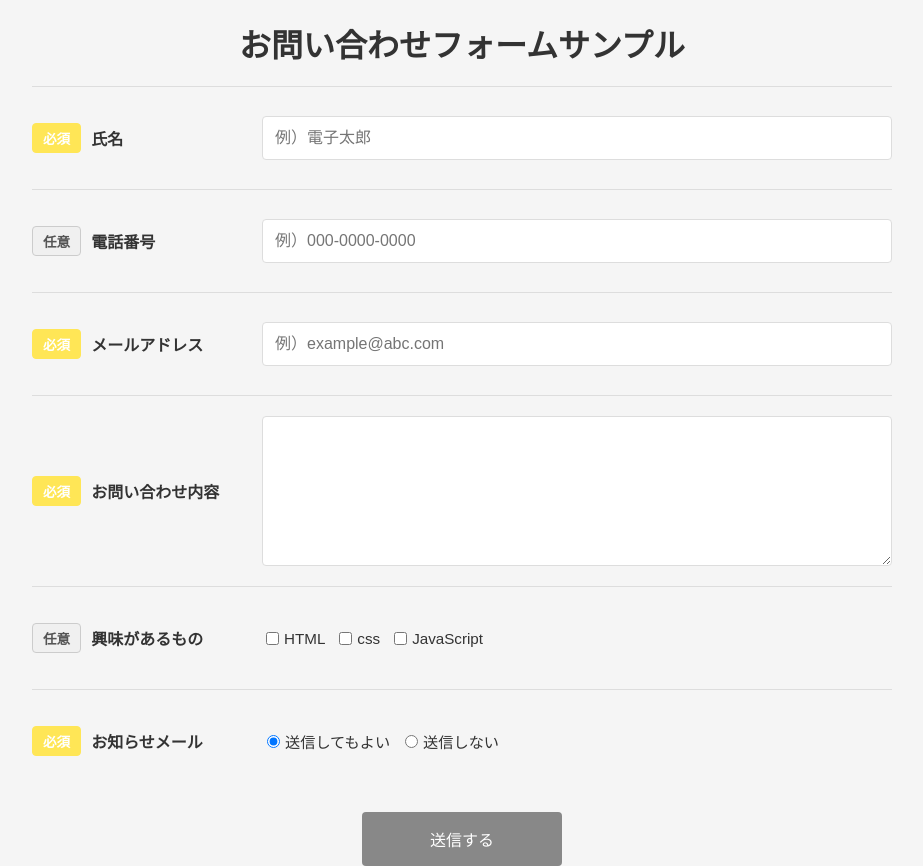
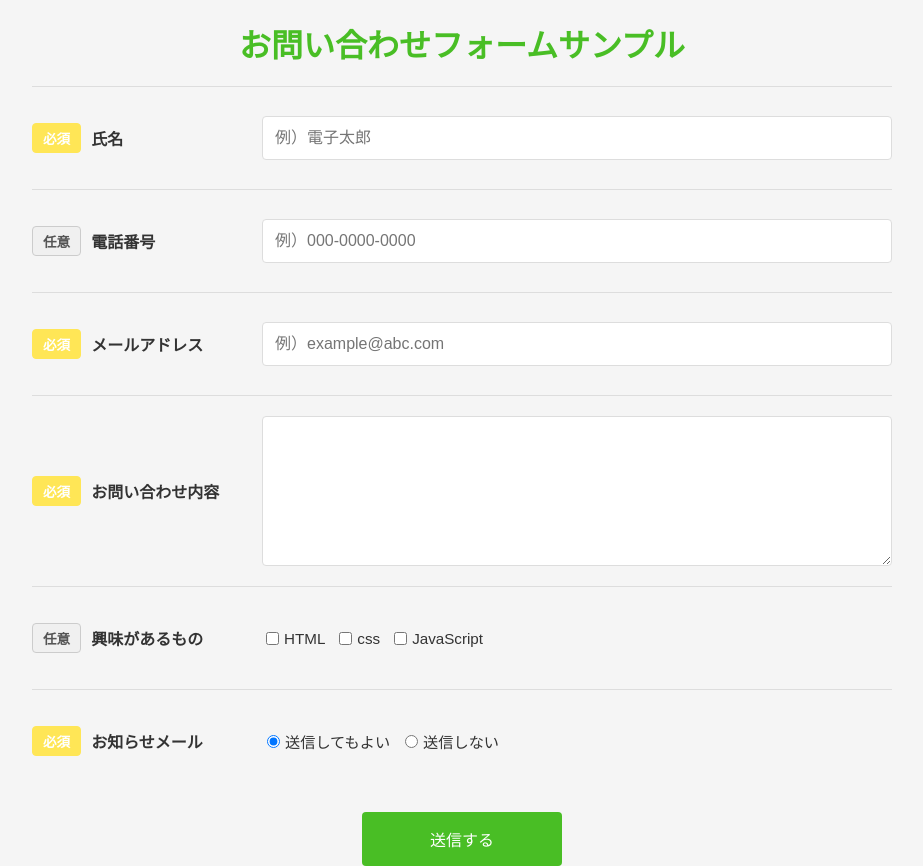
Before and after one commit to d133yoshida/HP2_1101, a plain HTML site: page index.html in a window 1280 px wide. Shown: the whole page, without its empty margins (178-1101 px from the left). Drawn offline with Linux system fonts and the light colour scheme.

Commit message:
Add files via upload

```diff
--- a/index.html
+++ b/index.html
@@ -21,7 +21,7 @@
 
         h1 {
             font-size: 2em;
-            color: #333;
+            color: rgb(73, 190, 37);
             text-align: center;
             margin: 20px 0;
             width: 100%;
@@ -110,7 +110,7 @@
             padding: 15px;
             font-size: 1em;
             color: #fff;
-            background-color: #888;
+            background-color: rgb(73, 190, 37);
             border: none;
             border-radius: 4px;
             cursor: pointer;
```
